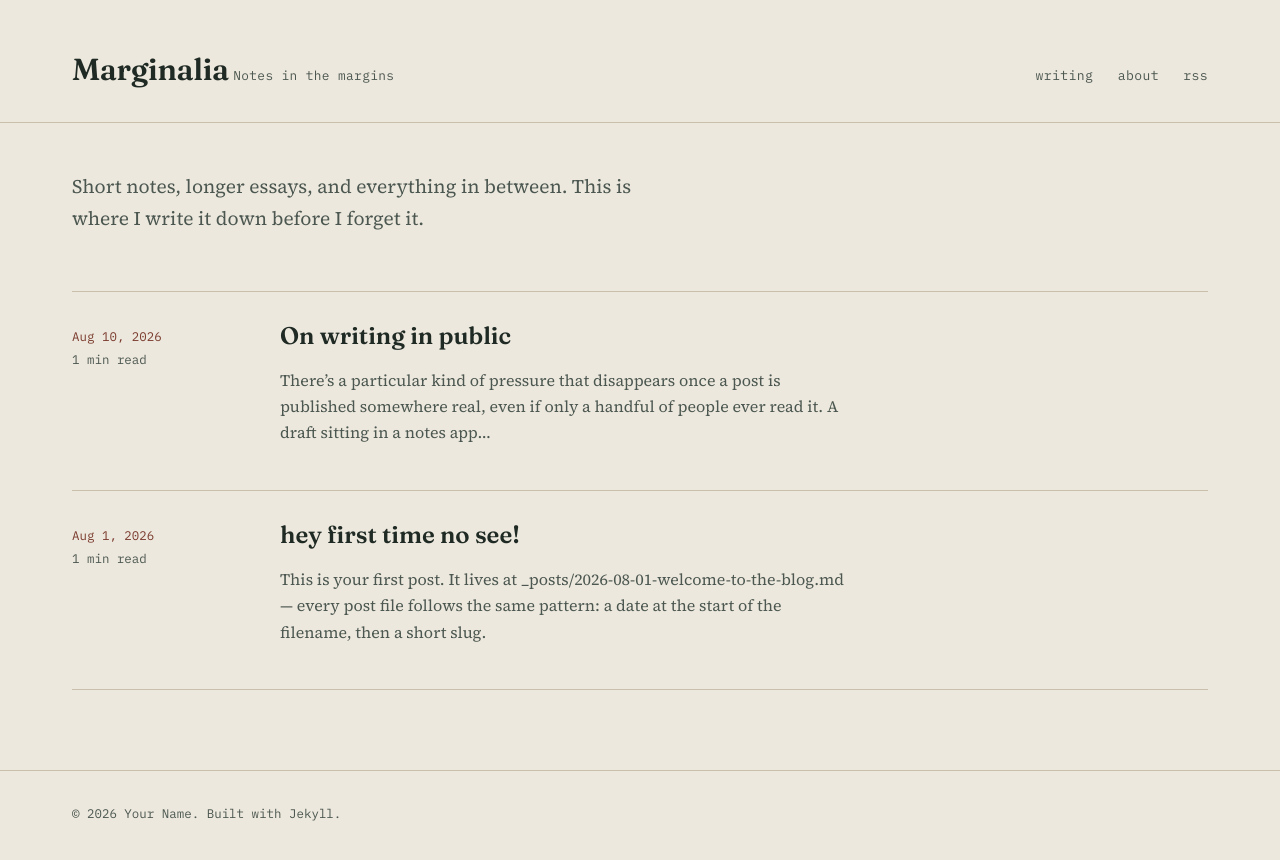
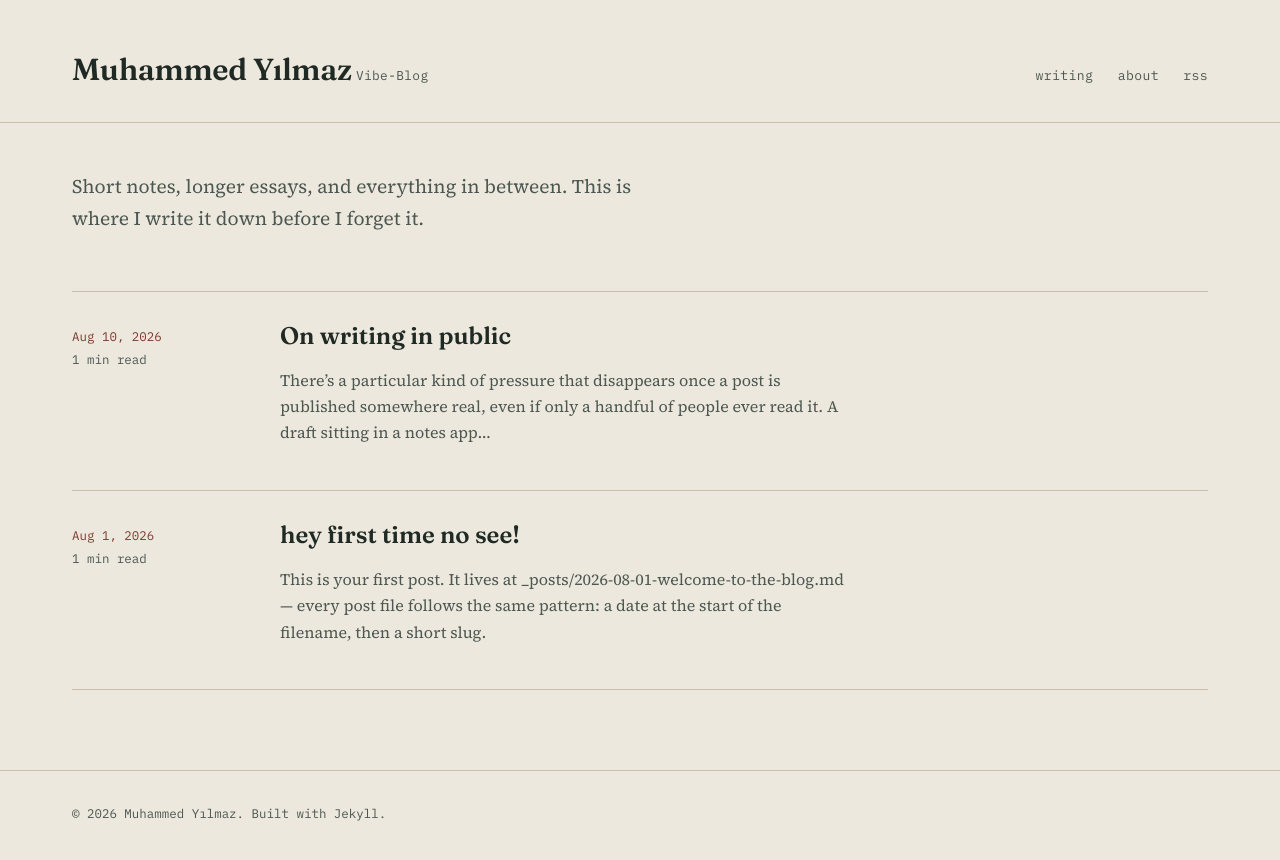
Before and after one commit to n9pe/Myblog, a Jekyll site: the page built from index.html, in a window 1280 px wide. Shown: the top 860 px of the page. Built offline with Jekyll 4.4.1, drawn with Linux system fonts in a browser that asks for light colours.

Commit message:
Update _config.yml

```diff
--- a/_config.yml
+++ b/_config.yml
@@ -1,9 +1,9 @@
-title: Marginalia
-tagline: Notes in the margins
+title: Muhammed Yılmaz
+tagline: Vibe-Blog
 description: >-
-  A personal blog. Replace this description in _config.yml with your own.
-author: Your Name
-email: you@example.com
+  A blog about posts of the topics of the videos I uploaded.
+author: Muhammed Yılmaz
+email: muhammedyilmazyil.com
 url: muhammedyilmaz.blog   # <-- change to your actual domain, no trailing slash
 baseurl: ""
 
```
